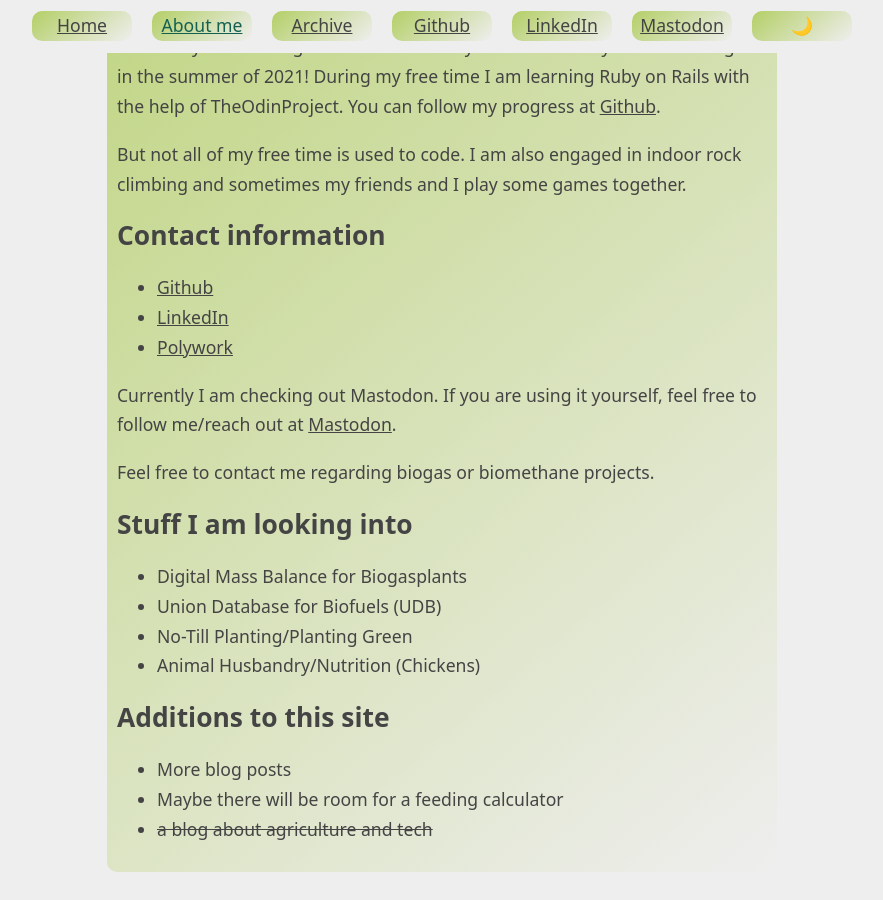
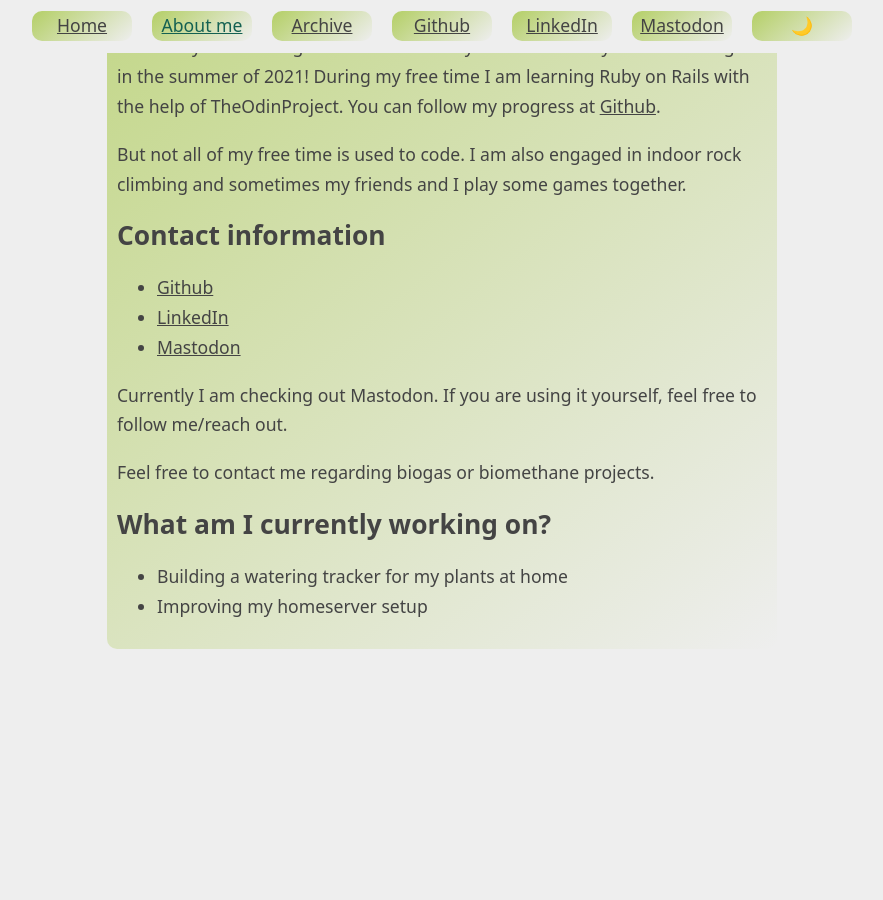
Before and after one commit to Friendscover/my-website, a Jekyll site: the page built from about.md, in a window 1280 px wide and 900 px high, scrolled down 557 px. Shown: the whole window, without its empty margins (198-1081 px from the left). Built offline with Jekyll 4.4.1, drawn with Linux system fonts in a browser that asks for light colours; after the commit the page ends 1234 px from its top, so only the background shows below that.

Commit message:
removed polywork link and moved Mastodon up

```diff
--- a/about.md
+++ b/about.md
@@ -24,21 +24,13 @@ But not all of my free time is used to code. I am also engaged in indoor rock cl
 ## Contact information
 - [Github](https://github.com/Friendscover)
 - [LinkedIn](https://www.linkedin.com/in/tobias-kl%C3%B6pper-b054701ba/)
-- [Polywork](https://www.polywork.com/friendscover)
+- [Mastodon](https://mastodon.social/@friendscover)
 
-Currently I am checking out Mastodon. If you are using it yourself, feel free to follow me/reach out at [Mastodon](https://mastodon.social/@friendscover).
+Currently I am checking out Mastodon. If you are using it yourself, feel free to follow me/reach out.
 
 Feel free to contact me regarding biogas or biomethane projects.
 
-## Stuff I am looking into
+## What am I currently working on?
 
-- Digital Mass Balance for Biogasplants
-- Union Database for Biofuels (UDB)
-- No-Till Planting/Planting Green
-- Animal Husbandry/Nutrition (Chickens)
-
-## Additions to this site
-
-- More blog posts
-- Maybe there will be room for a feeding calculator
-- ~~a blog about agriculture and tech~~
+- Building a watering tracker for my plants at home
+- Improving my homeserver setup
```
